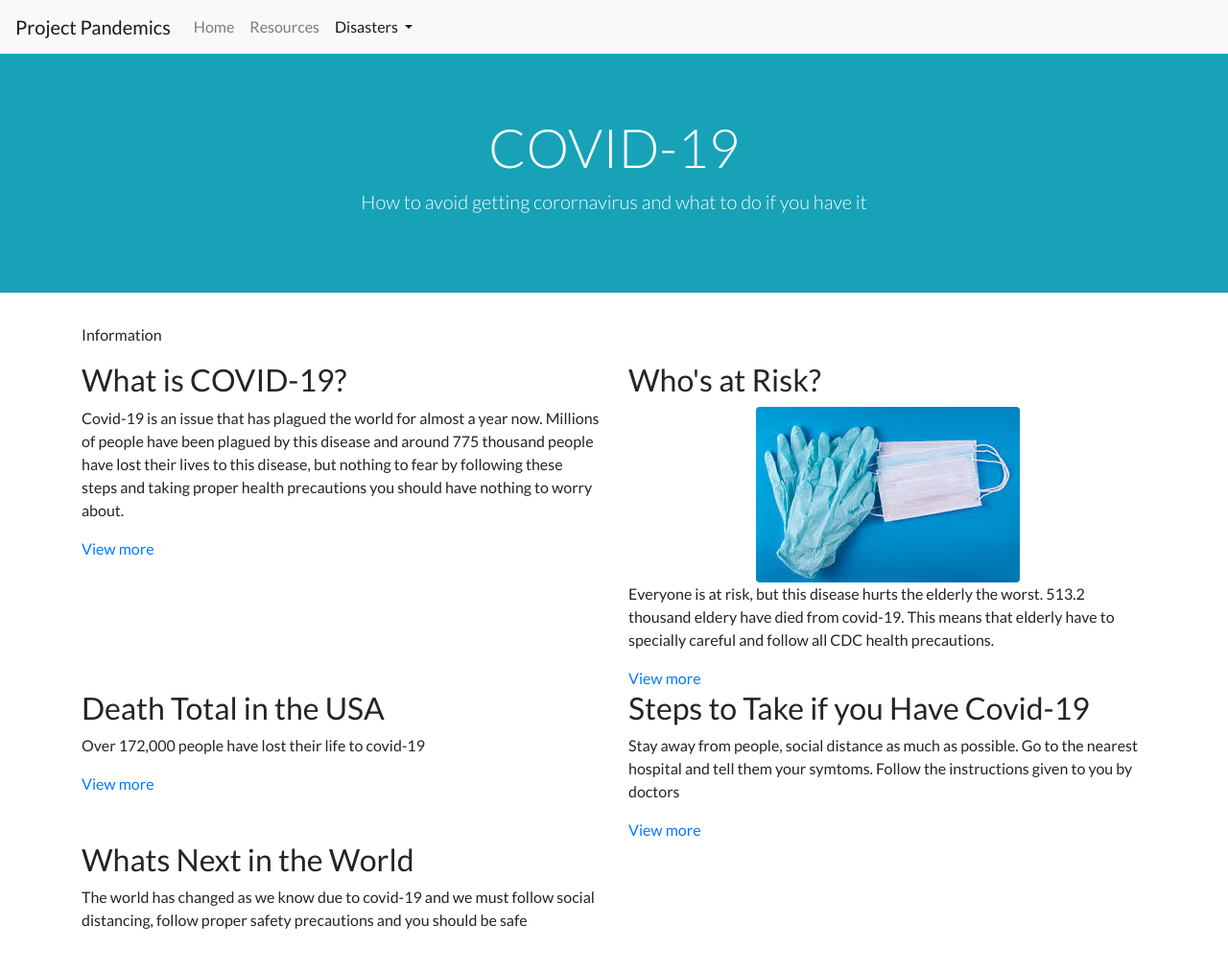
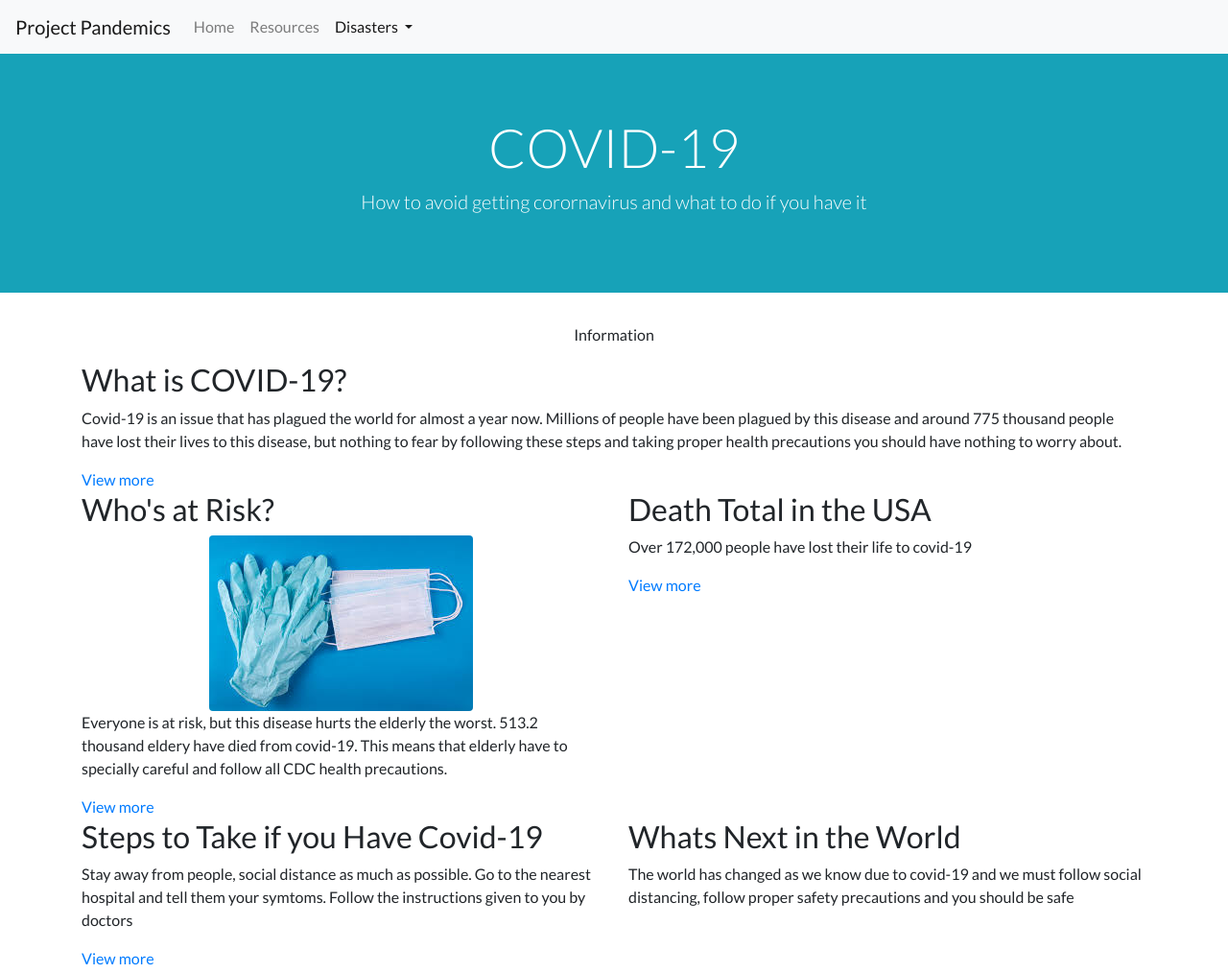
Before and after one commit to berryny/project-topic, a plain HTML site: page covid-19.html in a window 1280 px wide. Shown: the top 1014 px of the page at 96% size. Drawn offline with nearby package versions, Linux system fonts and the light colour scheme.

Commit message:
update page layout

```diff
--- a/covid-19.html
+++ b/covid-19.html
@@ -60,10 +60,10 @@
 
   <main>
     <div class="container">
-      <p>Information</p>
+      <p class="text-center">Information</p>
 
     <div class="row">
-      <div class="col-md-6">
+      <div class="col-md-12">
         <h2>What is COVID-19?</h2>
         <p>Covid-19 is an issue that has plagued the world for almost a year now. Millions of people have been plagued by this disease and around 775 thousand people have lost their lives to this disease, but nothing to fear by following these steps and taking proper health precautions you should have nothing to worry about.</p>
         <a href="https://www.pcrm.org/barnard-medical-center/coronavirus-prevention-tips" target="_blank" rel="noopener noreferrer">View more</a>
```
Also changed, not shown: pandemics.html (+3 -3 lines), supplies.html (+1 -1 lines).
